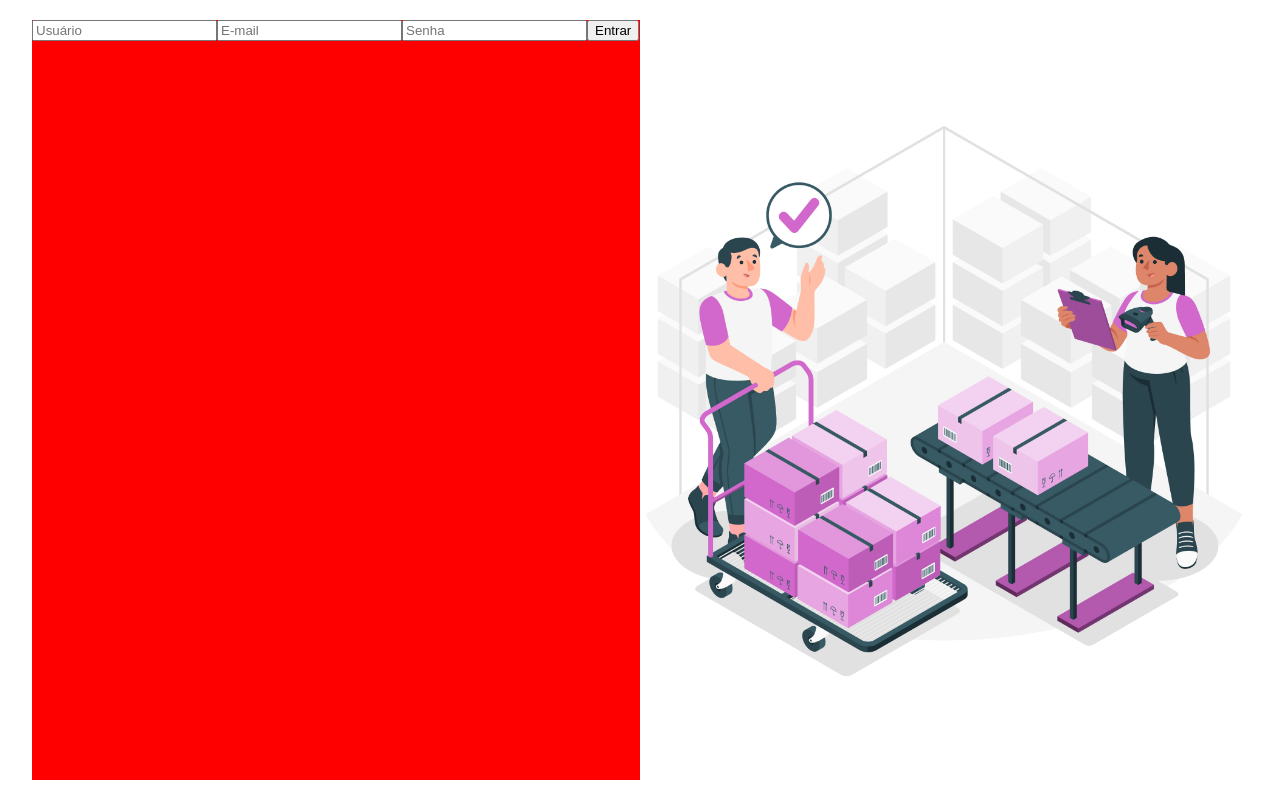
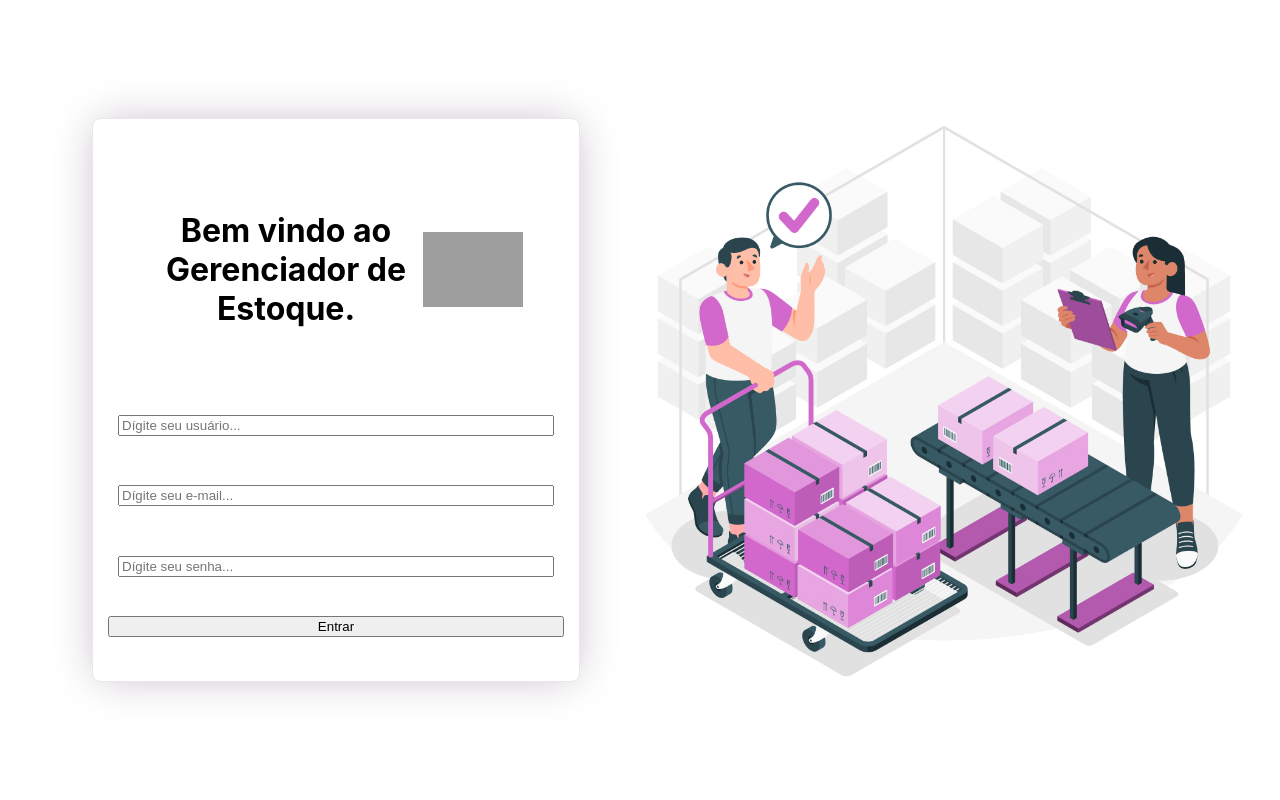
Before and after one commit to atomsdeveloper/stock-manager, a React (Create React App) app in the folder frontend/: page / in a window 1280 px wide. Shown: the top 800 px of the page. Built offline with nearby package versions, Linux system fonts and the light colour scheme; grey boxes are pictures that could not be loaded.

Commit message:
feat: add new componentes in template login

```diff
--- a/frontend/src/assets/css/index.css
+++ b/frontend/src/assets/css/index.css
@@ -19,8 +19,57 @@
     width: 50%;
     height: 100%;
 
-    /*remove*/
-    background-color: red;
+    display: flex;
+    align-items: center;
+    justify-content: center;
+    flex-direction: column;
+}
+
+.container > .container-content > .form-entrar > .form-group {
+    width: 75%;
+    height: 70%;
+    display: flex;
+    flex-direction: column;
+    justify-content: space-evenly;
+    border-radius: 8px;
+
+    padding: 1.5rem;
+
+    border-radius: 8px;
+    border: 1px solid #e7e7e7;
+    box-shadow: 0px 0px 45px -7px rgba(189,178,189,1);
+}
+
+.container > .container-content > .form-entrar > .form-group > .form-title {
+    width: 100%;
+    height: 40%;
+
+    display: flex;
+    align-items: center;
+    justify-content: center;
+}
+
+.container > .container-content > .form-entrar > .form-group > .form-title > h1 {
+    width: 60%;
+    height: 100%;
+    font-size: xx-large;
+    text-align: center;
+    display: flex;
+    justify-content: center;
+    align-items: center;
+}
+
+.container > .container-content > .form-entrar > .form-group > .form-title > img {
+    width: 100px;
+
+}
+
+.container > .container-content > .form-entrar > .form-group > .form-control {
+    display: flex;
+    flex-direction: column;
+    justify-content: center;
+
+    margin: 1rem;
 }
 
 .container > .container-content > .container-image {
--- a/frontend/src/components/index/index.jsx
+++ b/frontend/src/components/index/index.jsx
@@ -57,10 +57,14 @@ const Index = () => {
 
         <form className="form-entrar" onSubmit={request}>
           <div className="form-group">
+            <div className="form-title">
+              <h1>Bem vindo ao <br /> Gerenciador de Estoque.</h1>
+              <img src="/icons/icon-box.png" alt="Icone do Título do Formulário." />
+            </div>
             <input
               type="text"
               name="usuario"
-              placeholder="Usuário"
+              placeholder="Dígite seu usuário..."
               className="form-control"
               autoComplete="off"
               value={name}
@@ -69,7 +73,7 @@ const Index = () => {
             <input
               type="email"
               name="email"
-              placeholder="E-mail"
+              placeholder="Dígite seu e-mail..."
               className="form-control"
               autoComplete="off"
               value={email}
@@ -78,7 +82,7 @@ const Index = () => {
             <input
               type="password"
               name="senha"
-              placeholder="Senha"
+              placeholder="Dígite seu senha..."
               className="form-control"
               autoComplete="off"
               value={password}
```
Lines whose indentation alone changed are shown as unchanged.
